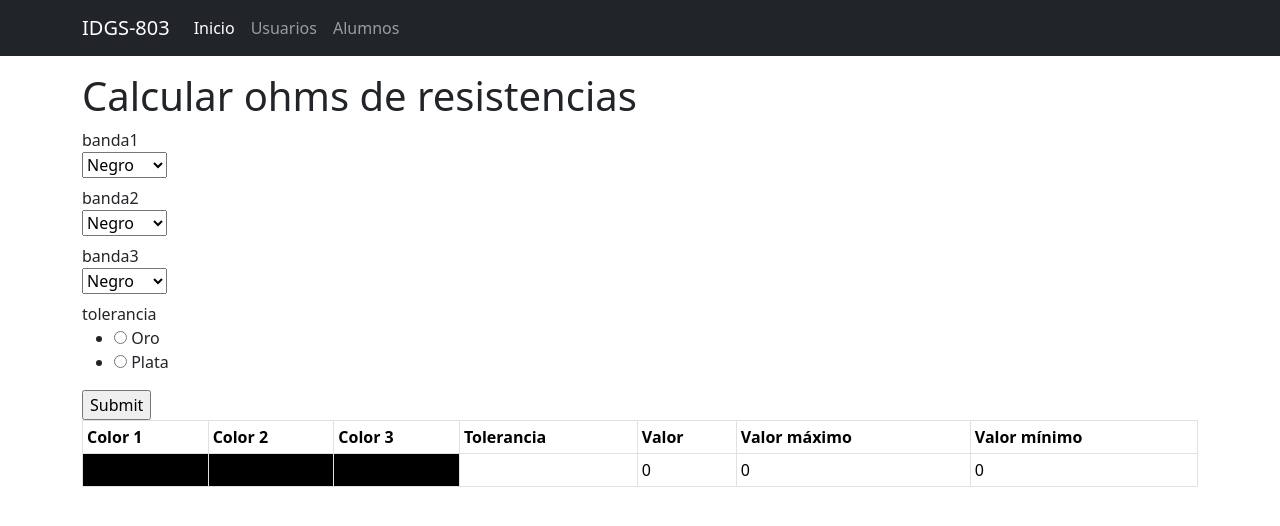
After one commit to IDGS-803-21000035/PracticasParcial1DeClase, a Flask app: page /resistencia in a window 1280 px wide. The commit adds this page. Shown: the top 526 px of the page. Run offline with Flask 3, Linux system fonts and the light colour scheme; some libraries are stand-ins or nearby versions.

Commit message:
resisetncias

```diff
--- a/forms.py
+++ b/forms.py
@@ -6,3 +6,16 @@ class UserForm(Form):
     x2 = IntegerField('x2')
     y1 = IntegerField('y1')
     y2 = IntegerField('y2')
+
+#bandas = [{'nombre1', 'Nombre 1'}, {'nombre2', 'Nombre 2'}, {'nombre3', 'Nombre 3'}]
+    bandas = [('0', 'Negro',), ('1', 'Cafe'), ('2', 'Rojo'), ('3', 'Naranja'), ('4', 'Amarillo'),
+        ('5', 'Verde'), ('6', 'Azul'), ('7', 'Violeta'), ('8', 'Gris'), ('9', 'Blanco')       ]
+
+    bandast = [('1', 'Negro'), ('10', 'Cafe'), ('100', 'Rojo'), ('1000', 'Naranja'), ('10000', 'Amarillo'),
+        ('100000', 'Verde'), ('1000000', 'Azul'), ('10000000', 'Violeta'), ('100000000', 'Gris'), ('1000000000', 'Blanco')]
+
+    tolerancias = [('.05', 'Oro'), ('.10', 'Plata')]
+    banda1 = SelectField('banda1', choices=bandas)
+    banda2 = SelectField('banda2', choices=bandas)
+    banda3 = SelectField('banda3', choices=bandast)
+    tolerancia = RadioField('tolerancia', choices=tolerancias)
--- /dev/null
+++ b/main.py
@@ -0,0 +1,141 @@
+from flask import Flask, render_template, request
+import forms
+from math import sqrt
+
+app = Flask(__name__)
+
+@app.route("/cinepolis",  methods=["GET", "POST"])
+def cine():
+    return render_template("cinepolis.html")
+
+@app.route("/ventaBoletos", methods=["GET", "POST"])
+def venta():
+    if request.method == "POST":
+        nombre = request.form.get("nom")
+        cantidad = int(request.form.get("cant"))
+        tajeta = request.form.get("tarjeta")
+        numBoletos = int(request.form.get("boletos"))
+        mensaje = "No se puede comprar más de 7 boletos por persona"
+        boletoPersona = cantidad * 7
+        b = 0
+
+        montoPagar = 12.00 * int(numBoletos)
+
+
+        if int(numBoletos) > int(boletoPersona):
+            return render_template("cinepolis.html", mensaje = mensaje)
+        else:
+
+            if int(numBoletos) > 5:
+                pagar = montoPagar - (float(montoPagar) * .15)
+
+            elif int(numBoletos) >= 3 or int(numBoletos) <= 5:
+                pagar = montoPagar - (float(montoPagar) * .10)
+
+            else:
+                pagar = montoPagar
+
+
+            if tajeta == "si":
+                descuentot = pagar * .10
+                pagar2 = pagar - descuentot
+                return render_template("cinepolis.html", pagar2 = pagar2)
+
+            elif tajeta == "no":
+                pagar2 = pagar
+                return render_template("cinepolis.html", pagar2 = pagar2)
+
+@app.route("/distancia",  methods=["GET", "POST"])
+def distancia():
+    dist_form = forms.UserForm(request.form)
+    dis = 0
+    if request.method == 'POST':
+        x1 = dist_form.x1.data
+        x2 = dist_form.x2.data
+        y1 = dist_form.y1.data
+        y2 = dist_form.y2.data
+
+        d = int(sqrt(pow((x2-x1),2) + pow((y2-y1),2)))
+
+        dis = d
+    return render_template("distancia.html", forms=dist_form, dis=dis)
+
+#decorador para formulario1
+@app.route("/operaciones")
+def formulario():
+    return render_template("operaciones.html")
+
+@app.route("/resultado", methods = ["GET","POST"])
+def resultado():
+    if request.method == "POST":
+        num1 = request.form.get("n1")
+        num2 = request.form.get("n2")
+        rest = request.form.get("operaciones")
+        print(rest)
+        if rest == "suma":
+            return "<h1> La suma es: {} </h1>".format(str(int(num1)+int(num2)))
+        elif rest == "resta":
+            return "<h1> La resta es: {} </h1>".format(str(int(num1)-int(num2)))
+        elif rest == "multiplicacion":
+            return "<h1> La multiplicación es: {} </h1>".format(str(int(num1)*int(num2)))
+        else:
+            return "<h1> La divición es: {} </h1>".format(str(int(num1)/int(num2)))
+
+def color(valor):
+    colores = {
+        '0': '#000000',
+        '1': '#99581A',
+        '2': '#FF0000',
+        '3': '#F37E11',
+        '4': '#FFFF00',
+        '5': '#3192CF',
+        '6': '#0000FF',
+        '7': '#8A2BE2',
+        '8': '#808080',
+        '9': '#FFFFFF'
+    }
+    return colores.get(valor, '#000000')
+
+@app.route("/resistencia",  methods=["GET", "POST"])
+def resistencia():
+    dist_form = forms.UserForm(request.form)
+    r = 0
+    rmax = 0
+    rmin = 0
+    band1 = []
+    band2 = []
+    band3 = []
+    to = ""
+    colort = ""
+
+    if request.method == 'POST':
+        banda1 = dist_form.banda1.data
+        banda2 = dist_form.banda2.data
+        banda3 = dist_form.banda3.data
+        tolerancia = dist_form.tolerancia.data
+
+        band1 = dist_form.banda1.choices[int(banda1)]
+        band2 = dist_form.banda2.choices[int(banda2)]
+
+        band3 = dist_form.banda3.choices[int(banda3)-1]
+        print('GFKishihu', band3)
+        print("Número de rango seleccionado en banda3:", banda3)
+
+        num = int(banda1 + banda2) * int(banda3)
+        t = num * float(tolerancia)
+
+        r = num
+        rmax = num + t
+        rmin = num - t
+
+        if tolerancia == '.05':
+            to = 'Dorado 5%'
+            colort = '#CFB53B'
+        elif tolerancia == '.10':
+            to = "Plata 10%"
+            colort = '#BEBEBE'
+
+    return render_template("resistencias.html", forms=dist_form, r=r, rmax=rmax, rmin=rmin, band1=band1, band2=band2, band3=band3, to=to, color=color, colort=colort)
+
+if __name__ == "__main__":
+    app.run(debug=True)
--- a/templates/layout.html
+++ b/templates/layout.html
@@ -8,50 +8,55 @@
     <link href="https://cdn.jsdelivr.net/npm/bootstrap@5.3.2/dist/css/bootstrap.min.css" rel="stylesheet">
 
     <style>
-        body{
-            padding-top: 60px;
+        body {
+            padding-top: 4.5rem; /* Ajuste del padding para la barra de navegación */
         }
 
-        .tr-head{background: #dff0d8;}
+        .tr-head {
+            background: #dff0d8;
+        }
     </style>
 
 </head>
 <body>
 
-    <!--<div class="navbar navbar navbar-inverse navbar-fixed-top">
-        <div class="navbar-inner">
-            <div class="container">
-                <a class="brand" href="">
-                    IDGS-803
-                </a>
-                <ul class="nav">
-                    <li class="active">
-                        <a href="">
-                            <i class="icon-home icon-white"></i>
-                            Inicio
+    <nav class="navbar navbar-expand-lg navbar-dark bg-dark fixed-top"> <!-- Clases de Bootstrap 5 para la barra de navegación -->
+        <div class="container">
+            <a class="navbar-brand" href="#"> <!-- Eliminado el atributo href vacío -->
+                IDGS-803
+            </a>
+            <button class="navbar-toggler" type="button" data-bs-toggle="collapse" data-bs-target="#navbarNav" aria-controls="navbarNav" aria-expanded="false" aria-label="Toggle navigation"> <!-- Botón de alternar para dispositivos pequeños -->
+                <span class="navbar-toggler-icon"></span>
+            </button>
+            <div class="collapse navbar-collapse" id="navbarNav">
+                <ul class="navbar-nav">
+                    <li class="nav-item">
+                        <a class="nav-link active" aria-current="page" href="#">
+                            <i class="bi bi-house-door-fill"></i> Inicio <!-- Iconos actualizados -->
                         </a>
                     </li>
-                    <li>
-                        <a href="">
-                            <i class="icon-user icon-white"></i>
-                            Usuarios
+                    <li class="nav-item">
+                        <a class="nav-link" href="#">
+                            <i class="bi bi-person-fill"></i> Usuarios <!-- Iconos actualizados -->
                         </a>
                     </li>
-                    <li>
-                        <a href="">
-                            <i class="icon-user icon-white"></i>
-                            Alumnos
+                    <li class="nav-item">
+                        <a class="nav-link" href="#">
+                            <i class="bi bi-person-fill"></i> Alumnos <!-- Iconos actualizados -->
                         </a>
                     </li>
                 </ul>
             </div>
         </div>
-    </div>-->
+    </nav>
 
     <div class="container">
 
         {% block content %}
 
         {% endblock %}
+    </div>
+
+    <script src="https://cdn.jsdelivr.net/npm/bootstrap@5.3.2/dist/js/bootstrap.bundle.min.js"></script> <!-- Script de Bootstrap 5 -->
 </body>
 </html>
--- /dev/null
+++ b/templates/resistencias.html
@@ -0,0 +1,47 @@
+
+{% extends 'layout.html' %}
+
+
+{% block content %}
+
+{%import "_macros.html" as macro%}
+
+
+<h1>Calcular ohms de resistencias</h1>
+
+    <form action="" method = "POST">
+        {{macro.render_field(forms.banda1)}}
+        {{macro.render_field(forms.banda2)}}
+        {{macro.render_field(forms.banda3)}}
+        {{macro.render_field(forms.tolerancia)}}
+
+        <input type = "submit" name="btn1">
+
+        <table class="table table-bordered table-sm">
+            <thead>
+            <tr>
+                <th>Color 1</th>
+                <th>Color 2</th>
+                <th>Color 3</th>
+                <th>Tolerancia</th>
+                <th>Valor</th>
+                <th>Valor máximo</th>
+                <th>Valor mínimo</th>
+            </tr>
+            </thead>
+            <tbody>
+            <tr>
+                <td style="background-color: {{ color(band1[0]) }}">{{ band1[1] }}</td>
+                <td style="background-color: {{ color(band2[0]) }}">{{ band2[1] }}</td>
+                <td style="background-color: {{ color(band3[0]) }}">{{ band3[1] }}</td>
+                <td style="background-color: {{ colort }}">{{ to }}</td>
+                <td>{{ r }}</td>
+                <td>{{ rmax }}</td>
+                <td>{{ rmin }}</td>
+            </tr>
+            </tbody>
+        </table>
+    </form>
+
+
+{% endblock %}
```
Also changed, not shown: cinepolis.py (deleted, +0 -54 lines), distancia.py (deleted, +0 -23 lines), operacionesBasicas.py (deleted, +0 -29 lines), templates/operaciones.html (+23 -17 lines).
